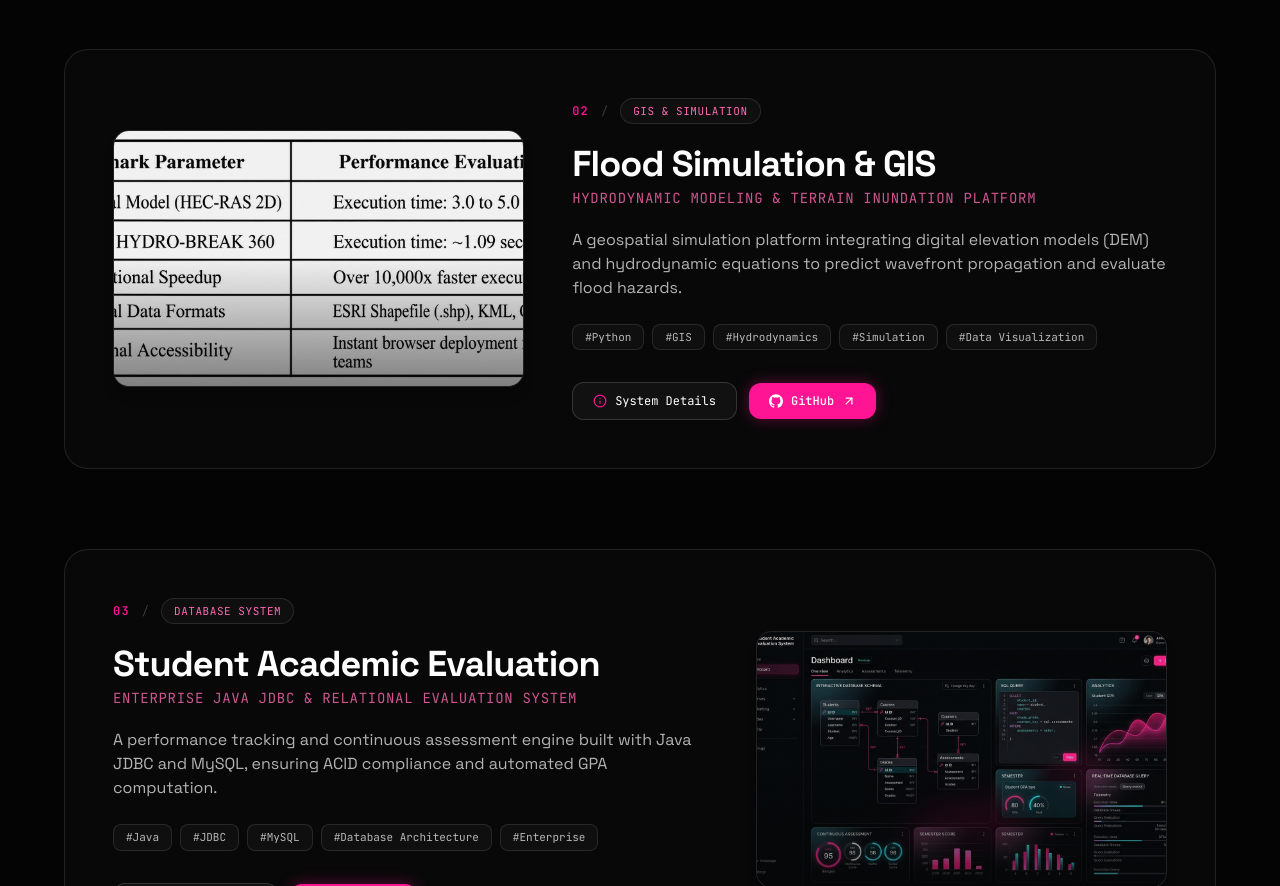
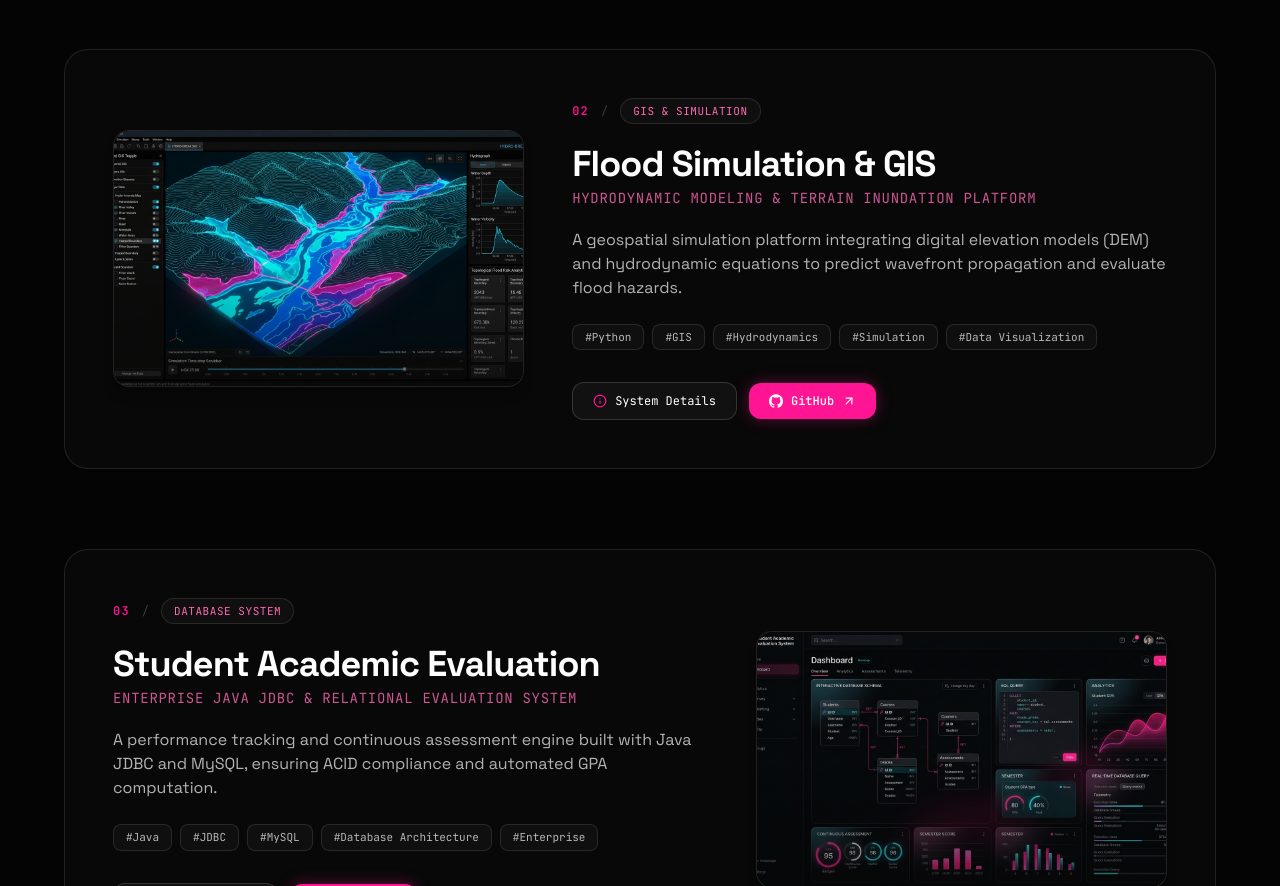
Before and after one commit to MurasoliB/murasolib.github.io, a React (Vite) app: page /#/projects in a window 1280 px wide. Shown: the part 920-1806 px from the top of the page. Built offline with nearby package versions, Linux system fonts and the light colour scheme.

Commit message:
feat: replace white benchmark table with high-tech 3D GIS & hydrodynamic flood simulation preview

```diff
--- a/src/data/portfolioData.js
+++ b/src/data/portfolioData.js
@@ -53,7 +53,7 @@ export const featuredProjects = [
     description:
       "A geospatial simulation platform integrating digital elevation models (DEM) and hydrodynamic equations to predict wavefront propagation and evaluate flood hazards.",
     tags: ["Python", "GIS", "Hydrodynamics", "Simulation", "Data Visualization"],
-    image: "/assets/images/hydrobreak-preview.png",
+    image: "/assets/images/flood-simulation-preview.jpg",
     flowchart: "/assets/images/flood-flowchart.png",
     features: [
       "2D hydrodynamic routing for dynamic inundation wavefronts",
```
Also changed, not shown: public/assets/images/flood-simulation-preview.jpg (added).
